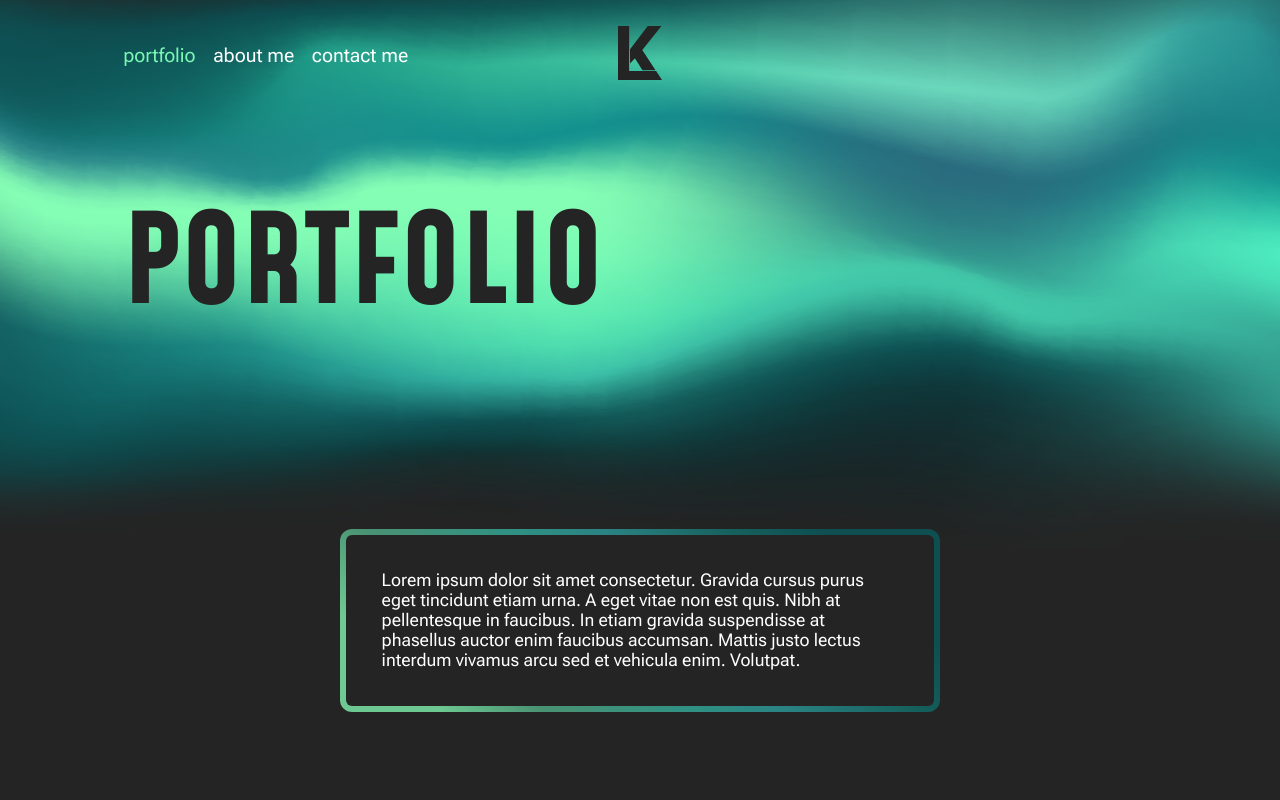
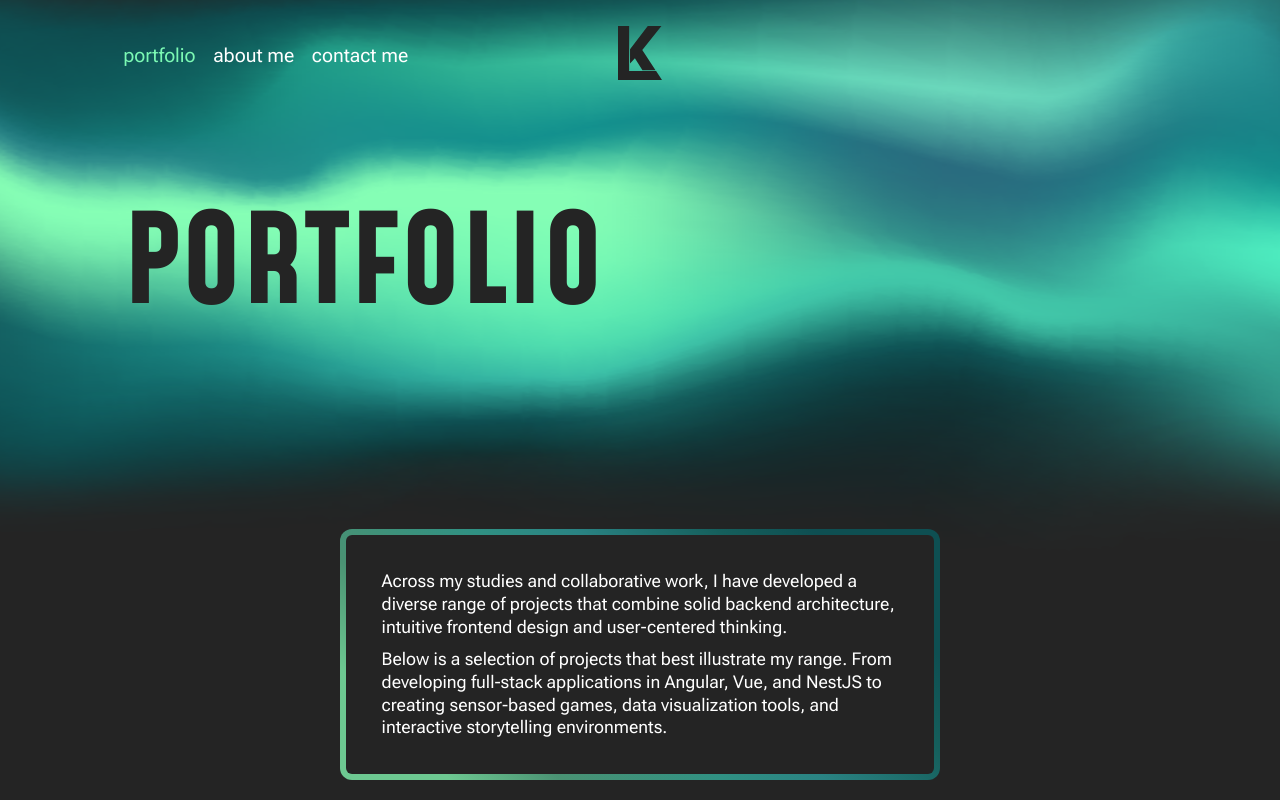
Before and after one commit to lkainzbauer/portfolio, a SvelteKit app: page /portfolio in a window 1280 px wide. Shown: the top 800 px of the page. Built offline with nearby package versions, Linux system fonts and the light colour scheme; some icons are missing.

Commit message:
adjust images; add portfolio intro

```diff
--- a/src/lib/components/Carousel.svelte
+++ b/src/lib/components/Carousel.svelte
@@ -37,7 +37,7 @@
 
   .embla {
     position: relative;
-    width: calc(100vw - 4rem);
+    width: calc(100vw - 2rem);
   }
 
   .embla__viewport {
--- a/src/routes/portfolio/+page.svelte
+++ b/src/routes/portfolio/+page.svelte
@@ -13,7 +13,8 @@
 <div id="portfolio-placeholder">
     <Reveal>
     <div class="portfolio-section gradient-outline" id="portfolio-intro">
-        Lorem ipsum dolor sit amet consectetur. Gravida cursus purus eget tincidunt etiam urna. A eget vitae non est quis. Nibh at pellentesque in faucibus. In etiam gravida suspendisse at phasellus auctor enim faucibus accumsan. Mattis justo lectus interdum vivamus arcu sed et vehicula enim. Volutpat.
+        <div>Across my studies and collaborative work, I have developed a diverse range of projects that combine solid backend architecture, intuitive frontend design and user-centered thinking.</div>
+        <div>Below is a selection of projects that best illustrate my range. From developing full-stack applications in Angular, Vue, and NestJS to creating sensor-based games, data visualization tools, and interactive storytelling environments.</div>
     </div>
     </Reveal>
     <div class="portfolio-section">
@@ -37,6 +38,12 @@
 
     #portfolio-intro {
         margin-top: 10rem;
+        display: flex;
+        flex-direction: column;
+        align-items: center;
+        justify-content: center;
+        gap: 0.5rem;
+        line-height: 1.3em;
     }
 
     .seperator {
```
Also changed, not shown: src/routes/portfolio/[project]/+page.svelte (+19 -5 lines).
